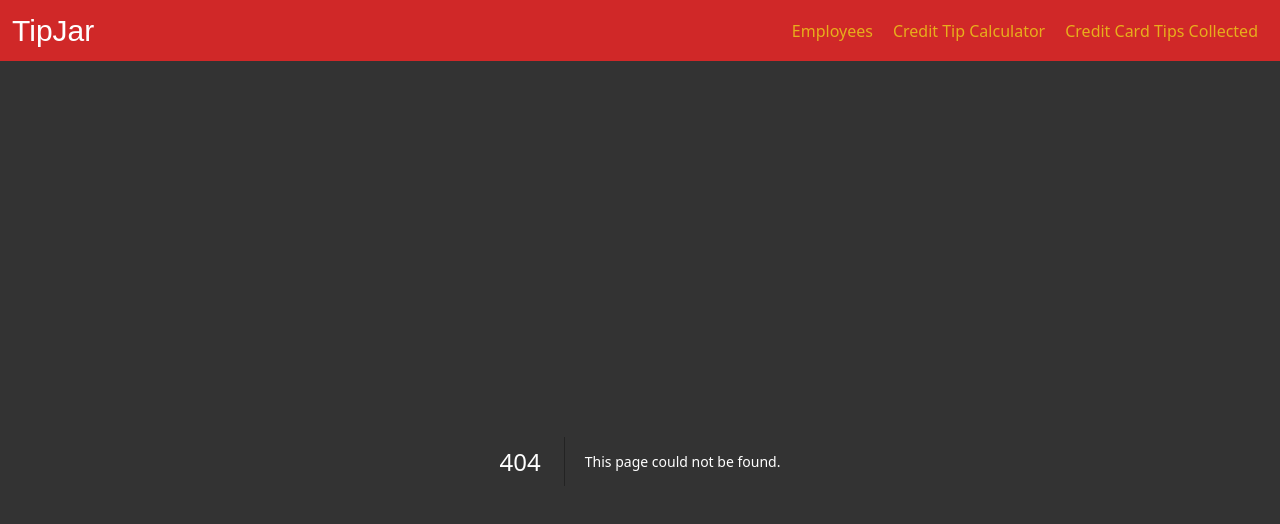
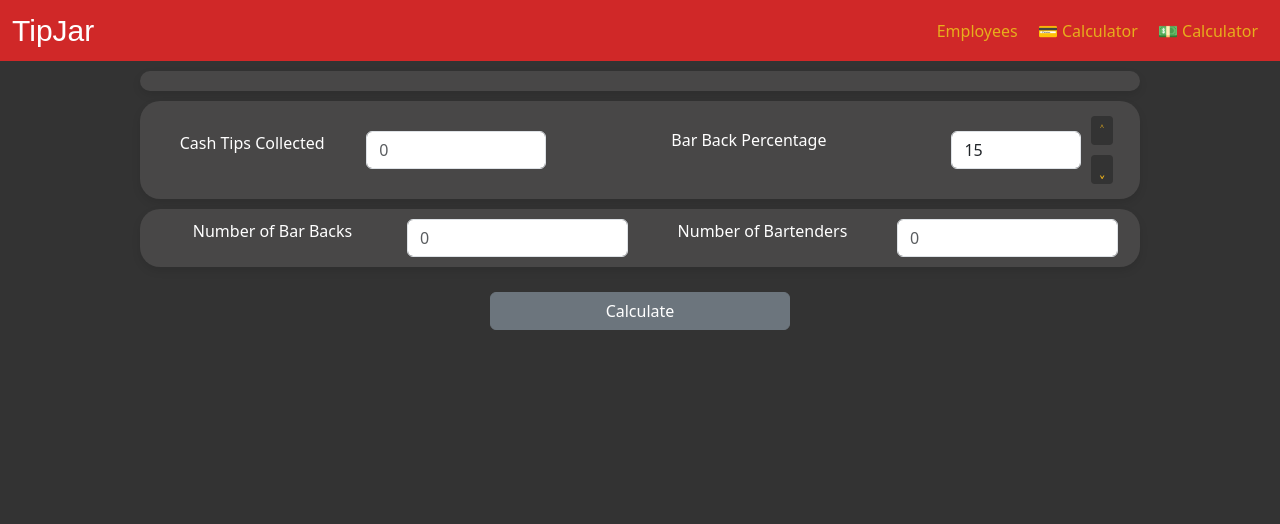
Before and after one commit to afrochef22/tip-jar, a Next.js app: page /CashTipCalculator in a window 1280 px wide. Before the commit this address had no page. Shown: the top 524 px of the page. Built offline with nearby package versions, Linux system fonts and the light colour scheme; a web font is replaced by a local one.

Commit message:
created CashTipCalculator.js

```diff
--- a/components/CreditTipCalculation.module.css
+++ b/components/CreditTipCalculation.module.css
@@ -81,7 +81,8 @@
 	background-color: var(--third-color);
 	border: none;
 	color: var(--highlight);
-	margin-left: 5px;
+	margin: 5px;
+	margin-left: 10px;
 }
 
 .toggleContainer {
@@ -92,9 +93,11 @@
 	border-radius: 20px;
 	box-shadow: 0 4px 8px rgba(0, 0, 0, 0.1);
 }
+
 .container {
 	display: flex;
 	justify-content: center;
+	align-items: center;
 	background-color: #484747;
 	margin: 10px;
 	text-align: center;
@@ -116,6 +119,10 @@
 	margin: 10px auto;
 	/* max-width: 90%; */
 	padding-bottom: 10px;
+}
+
+.BarBackPercentageLabel {
+	margin-top: 10px;
 }
 @media screen and (max-width: 540px) {
 	.backgroundColor {
--- a/components/Header.js
+++ b/components/Header.js
@@ -54,13 +54,13 @@ const Header = () => {
 								</NavItem>
 								<NavItem className="navbar-link-mobile">
 									<Link className="navbar-link" href="/SelectWorkingEmployee">
-										Credit Tip Calculator
+										💳 Calculator
 									</Link>
 								</NavItem>
 
 								<NavItem className="navbar-link-mobile ">
-									<Link className="navbar-link" href="/cashTipCalculator">
-										Cash Tip Calculator
+									<Link className="navbar-link" href="/CashTipCalculator">
+										💵 Calculator
 									</Link>
 								</NavItem>
 							</Collapse>
@@ -76,12 +76,12 @@ const Header = () => {
 					</NavItem>
 					<NavItem className=" ">
 						<Link className="navbar-link" href="/SelectWorkingEmployee">
-							Credit Tip Calculator
+							💳 Calculator
 						</Link>
 					</NavItem>
 					<NavItem className=" ">
-						<Link className="navbar-link" href="/CreditCardTipsCollected">
-							Credit Card Tips Collected
+						<Link className="navbar-link" href="/CashTipCalculator">
+							💵 Calculator
 						</Link>
 					</NavItem>
 				</Nav>
--- /dev/null
+++ b/components/HourlyCashInput.js
@@ -0,0 +1,99 @@
+import React from "react";
+import { Label, Input, Col, Row, FormGroup } from "reactstrap";
+import style from "./CreditTipCalculation.module.css";
+
+export function HourlyBarBackCashInput({ barBacks }) {
+	return (
+		<div>
+			{" "}
+			<Row className={style.container}>
+				<h1>Bar Backs</h1>
+
+				{barBacks.map((barBack) => (
+					<Col sm={4} key={barBack.name} className={style.employeeContainer}>
+						<FormGroup row>
+							<Label className={style.name} xs={12} sm={12}>
+								{barBack.name}
+							</Label>
+							<Label for="hoursWorked" xs={6} sm={6}>
+								Hours Worked
+							</Label>
+							<Col xs={3} sm={4}>
+								<Input
+									name={`${barBack.name}Hours`}
+									id="hoursWorked"
+									type="tel"
+									inputMode="decimal"
+									pattern="[0-9]+(\.[0-9]{1,2})?"
+									step="0.01"
+									required
+									onInput={(e) => {
+										e.preventDefault();
+										const inputValue = e.target.value;
+										const isValidInput = /^\d*\.?\d{0,2}$/.test(inputValue);
+
+										if (!isValidInput) {
+											e.target.setCustomValidity(
+												"Please enter a valid number."
+											);
+										} else {
+											e.target.setCustomValidity("");
+										}
+									}}
+								></Input>
+							</Col>
+						</FormGroup>
+					</Col>
+				))}
+			</Row>
+		</div>
+	);
+}
+
+export function HourlyBartenderCashInput({ bartenders }) {
+	return (
+		<div>
+			{" "}
+			<Row className={style.container}>
+				<h1>Bartender</h1>
+
+				{bartenders.map((bartender) => (
+					<Col sm={4} key={bartender.name} className={style.employeeContainer}>
+						<FormGroup row>
+							<Label className={style.name} xs={12} sm={12}>
+								{bartender.name}
+							</Label>
+							<Label for="hoursWorked" xs={6} sm={6}>
+								Hours Worked
+							</Label>
+							<Col xs={3} sm={4}>
+								<Input
+									name={`${bartender.name}Hours`}
+									id="hoursWorked"
+									type="tel"
+									inputMode="decimal"
+									pattern="[0-9]+(\.[0-9]{1,2})?"
+									step="0.01"
+									required
+									onInput={(e) => {
+										e.preventDefault();
+										const inputValue = e.target.value;
+										const isValidInput = /^\d*\.?\d{0,2}$/.test(inputValue);
+
+										if (!isValidInput) {
+											e.target.setCustomValidity(
+												"Please enter a valid number."
+											);
+										} else {
+											e.target.setCustomValidity("");
+										}
+									}}
+								></Input>
+							</Col>
+						</FormGroup>
+					</Col>
+				))}
+			</Row>
+		</div>
+	);
+}
--- /dev/null
+++ b/pages/CashTipCalculator.js
@@ -0,0 +1,281 @@
+import React, { useState } from "react";
+import { useRouter } from "next/router";
+
+import {
+	Form,
+	Label,
+	Input,
+	Col,
+	Container,
+	Row,
+	Button,
+	FormGroup,
+} from "reactstrap";
+import {
+	HourlyBarBackCashInput,
+	HourlyBartenderCashInput,
+} from "../components/HourlyCashInput";
+import style from "../components/CreditTipCalculation.module.css";
+
+export default function CashTipCalculator() {
+	const router = useRouter();
+
+	const [defaultbarBackPercentage, setDefaultBarBackPercentage] = useState(15);
+	const [isBartenderHoursClicked, setBartenderHoursClicked] = useState(false);
+	const [isBarBackHoursClicked, setBarBackHoursClicked] = useState(false);
+
+	const [tipsCollected, setTipsCollected] = useState(0);
+	const [numberOfBartenders, setNumberOfBartenders] = useState(0);
+	const [numberOfBarBacks, setNumberOfBarBacks] = useState(1);
+	const [bartenders, setBartenders] = useState([]);
+	const [barBacks, setBarBacks] = useState([]);
+	console.log(
+		numberOfBarBacks,
+		numberOfBartenders,
+		tipsCollected,
+		isBarBackHoursClicked,
+		isBartenderHoursClicked,
+		barBacks,
+		bartenders
+	);
+
+	const handleSwitchToggle = (position) => {
+		switch (position) {
+			case "Bartender":
+				setBartenderHoursClicked(!isBartenderHoursClicked);
+				break;
+
+			case "Bar Back":
+				setBarBackHoursClicked(!isBarBackHoursClicked);
+				break;
+			default:
+				break;
+		}
+	};
+
+	const handleIncrease = () => {
+		console.log("up");
+		setDefaultBarBackPercentage((prevPercentage) =>
+			Math.min(prevPercentage + 1, 100)
+		);
+	};
+
+	const handleDecrease = () => {
+		console.log("down");
+
+		setDefaultBarBackPercentage((prevPercentage) =>
+			Math.max(prevPercentage - 1, 0)
+		);
+	};
+
+	const generateBartendersArray = (count) => {
+		const bartendersArray = [];
+		for (let i = 1; i <= count; i++) {
+			bartendersArray.push({ name: `Bartender ${i}`, hours: "" });
+		}
+		return bartendersArray;
+	};
+
+	const generateBarBacksArray = (count) => {
+		const bartendersArray = [];
+		for (let i = 1; i <= count; i++) {
+			bartendersArray.push({ name: `Bar Back ${i}`, hours: "" });
+		}
+		return bartendersArray;
+	};
+
+	// Update bartenders array when the number of bartenders changes
+	const handleNumberOfBartendersChange = (value) => {
+		setNumberOfBartenders(value);
+		setBartenders(generateBartendersArray(value));
+	};
+
+	const handleNumberOfBarBacksChange = (value) => {
+		setNumberOfBarBacks(value);
+		setBarBacks(generateBarBacksArray(value));
+	};
+
+	const handleCalculate = (e) => {
+		e.preventDefault();
+		router.push({
+			pathname: "/",
+		});
+	};
+
+	return (
+		<Container className={style.backgroundColor}>
+			<Form onSubmit={handleCalculate} className={style.background}>
+				<Row className={`${style.toggleContainer} `}>
+					{numberOfBartenders <= 1 ? (
+						<div></div>
+					) : (
+						<FormGroup switch>
+							<Input
+								type="switch"
+								role="switch"
+								onChange={() => handleSwitchToggle("Bartender")}
+								checked={isBartenderHoursClicked}
+							/>
+							<Label check>
+								Toggle to tip out{" "}
+								<span className="highlight-color">Bartender</span> by hours
+								worked.
+							</Label>
+							<div className={style.seperationLine}></div>
+						</FormGroup>
+					)}
+					{numberOfBarBacks <= 1 ? (
+						<div></div>
+					) : (
+						<FormGroup switch>
+							<Input
+								type="switch"
+								role="switch"
+								onChange={() => handleSwitchToggle("Bar Back")}
+								checked={isBarBackHoursClicked}
+							/>
+							<Label check>
+								Toggle to tip out{" "}
+								<span className="highlight-color">Bar Back</span> by hours
+								worked.
+							</Label>
+							<div className={style.seperationLine}></div>
+						</FormGroup>
+					)}
+				</Row>
+
+				<Row className={style.container}>
+					<Col md={5} sm={5} xs={6}>
+						<Row>
+							<Col>
+								<Label for="CashTips">Cash Tips Collected</Label>
+							</Col>
+
+							<Col>
+								<Input
+									id="CashTips"
+									name="CashTips"
+									type="tel"
+									inputMode="numeric"
+									pattern="[0-9]+(\.[0-9]{1,2})?"
+									step="0.01"
+									placeholder="0"
+									onChange={(e) => setTipsCollected(e.target.value)}
+								></Input>
+							</Col>
+						</Row>
+					</Col>
+
+					<Col md={7} sm={5} xs={6}>
+						<Row>
+							<Col>
+								<Label
+									md={7}
+									sm={6}
+									xs={7}
+									for="BarBackPercentage"
+									className={style.BarBackPercentageLabel}
+								>
+									Bar Back Percentage
+								</Label>
+							</Col>
+
+							<Col md={4} sm={5} xs={5} className="d-flex align-items-center">
+								<div className="d-flex align-items-center">
+									<Input
+										id="BarBackPercentage"
+										name="BarBackPercentage"
+										type="tel"
+										inputMode="numeric"
+										value={defaultbarBackPercentage}
+										onChange={(e) =>
+											setDefaultBarBackPercentage(e.target.value)
+										}
+										className={style.barBackInput}
+									/>
+									<div className="d-flex flex-column">
+										<Button
+											size="sm"
+											onClick={handleIncrease}
+											className={style.percentageButton}
+										>
+											˄
+										</Button>
+										<Button
+											size="sm"
+											onClick={handleDecrease}
+											className={style.percentageButton}
+										>
+											˯
+										</Button>
+									</div>
+								</div>
+							</Col>
+						</Row>
+					</Col>
+				</Row>
+
+				<Row className={style.container}>
+					<Col>
+						<Row>
+							<Col>
+								<Label for="barBackNumber">Number of Bar Backs</Label>
+							</Col>
+							<Col>
+								<Input
+									id="barBackNumber"
+									name="barBackNumber"
+									type="tel"
+									inputMode="numeric"
+									pattern="[0-9]+(\.[0-9]{1,2})?"
+									step="0.01"
+									placeholder="0"
+									onChange={(e) => handleNumberOfBarBacksChange(e.target.value)}
+								></Input>
+							</Col>
+						</Row>
+					</Col>
+					<Col>
+						<Row>
+							<Col>
+								<Label for="bartenderNumber">Number of Bartenders</Label>
+							</Col>
+							<Col>
+								<Input
+									id="bartenderNumber"
+									name="bartenderNumber"
+									type="tel"
+									inputMode="numeric"
+									pattern="[0-9]+(\.[0-9]{1,2})?"
+									step="0.01"
+									placeholder="0"
+									onChange={(e) =>
+										handleNumberOfBartendersChange(e.target.value)
+									}
+								></Input>
+							</Col>
+						</Row>
+					</Col>
+					{isBarBackHoursClicked && barBacks.length > 1 ? (
+						<HourlyBarBackCashInput barBacks={barBacks} />
+					) : (
+						<div></div>
+					)}
+					{isBartenderHoursClicked && bartenders.length > 1 ? (
+						<HourlyBartenderCashInput bartenders={bartenders} />
+					) : (
+						<div></div>
+					)}
+				</Row>
+				<div className={style.centerButtonContainer}>
+					<Button
+						className={`${style.centerButton} ${style.calculateButton}`}
+						type="submit"
+					>
+						Calculate
+					</Button>
+				</div>
+			</Form>
+		</Container>
+	);
+}
--- a/styles/globals.css
+++ b/styles/globals.css
@@ -145,16 +145,17 @@ body {
 	color: var(--text-color) !important;
 }
 
+.navbar-link-mobile {
+	margin-bottom: 10px;
+	font-size: 24px;
+}
+
 .navbar-toggler {
 	display: block;
 	width: 50px;
 	height: 50px;
 	cursor: pointer;
 	border-color: var(--text-color) !important;
-}
-
-.navbar-link-mobile {
-	margin-bottom: 10px;
 }
 
 .bar {
```
Also changed, not shown: components/CreditTipCalculation.js (+6 -4 lines).
